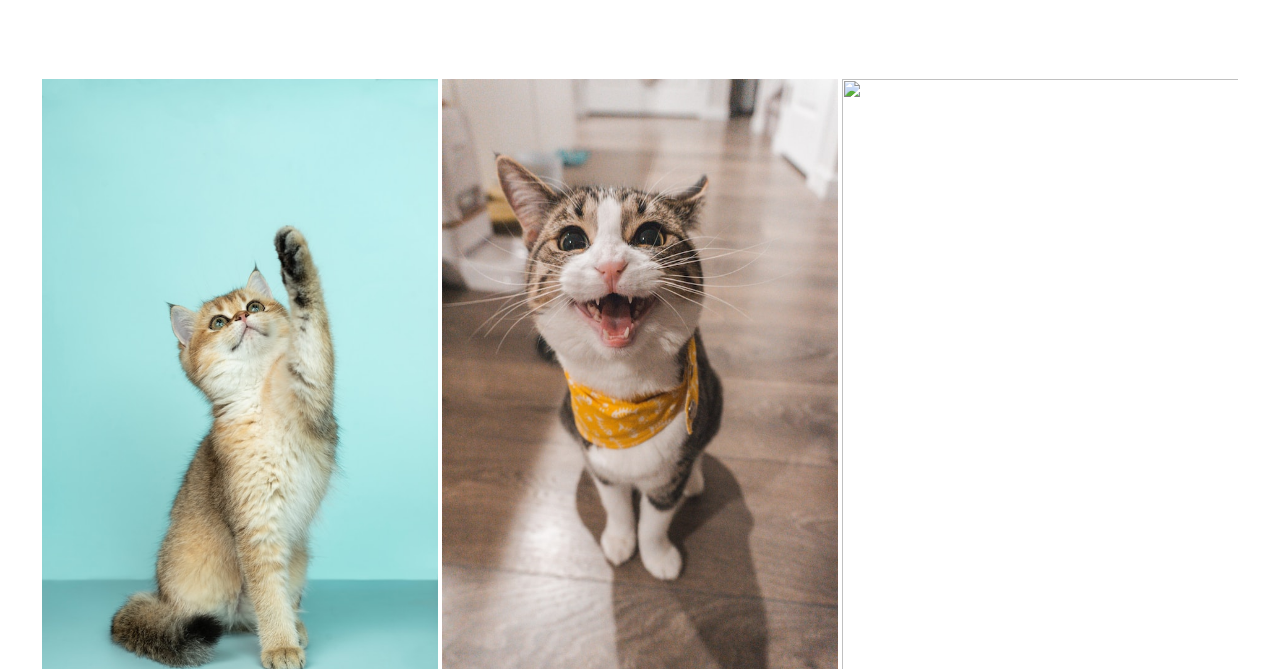
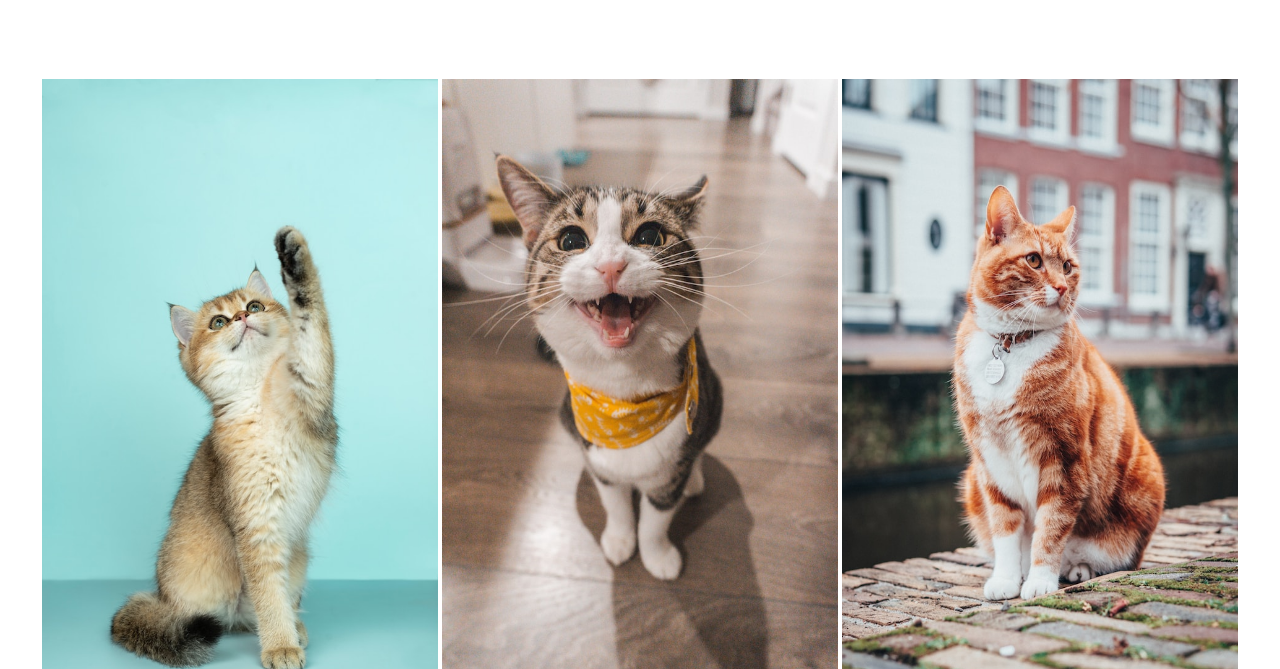
Before and after one commit to letibzrr/CATS, a plain HTML site: page index.html in a window 1280 px wide. Shown: the part 131-800 px from the top of the page. Drawn offline with Linux system fonts and the light colour scheme.

Commit message:
cats atualização 02

```diff
--- a/index.html
+++ b/index.html
@@ -22,7 +22,7 @@
             <div class="gatos1-box">
                 <img class="img-box1" src="./img/1.png" alt="">
                 <img class="img-box1" src="./img/2.png" alt="">
-                <img class="img-box1" src="../gatos/img/3.png" alt="">
+                <img class="img-box1" src="./img/3.png" alt="">
             </div>
             <div class="gatos2-box">
                 <img class="img-box2" src="./img/4.png" alt="">
```
